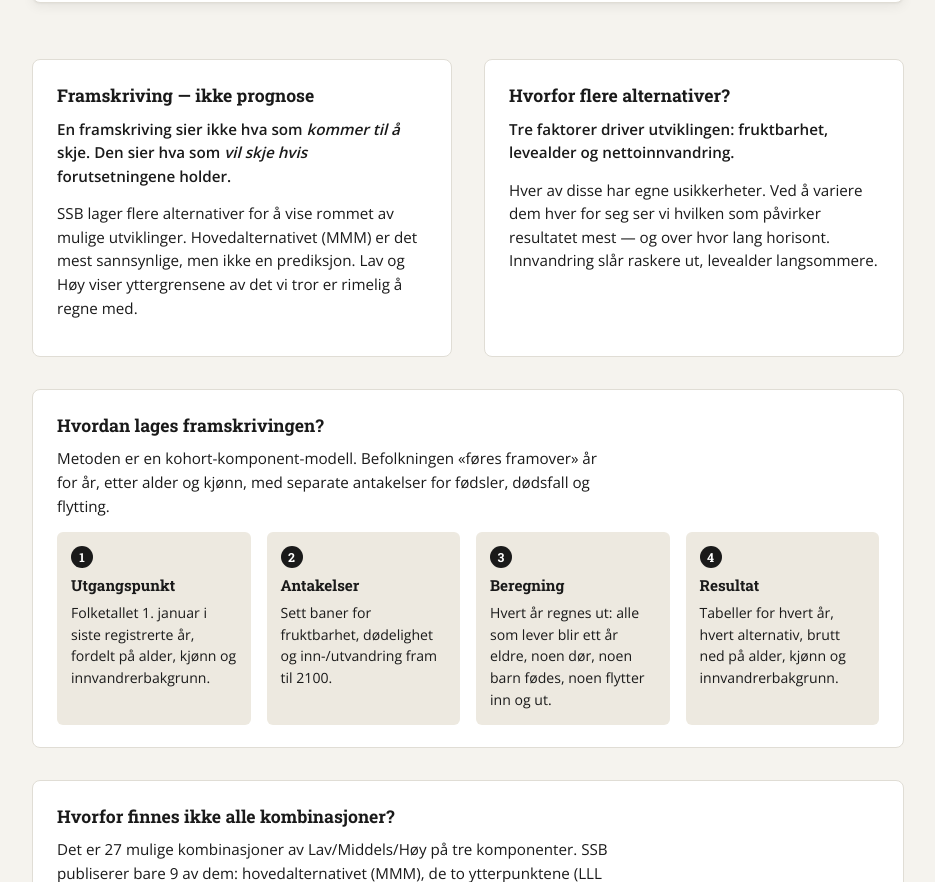
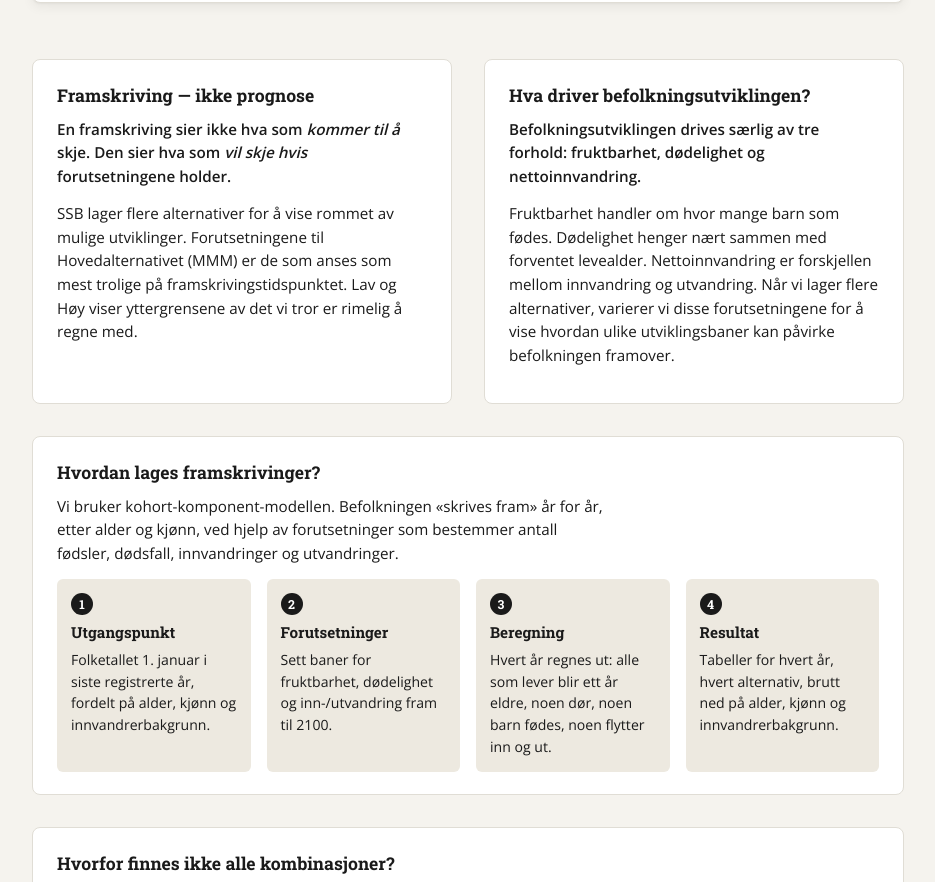
Before and after one commit to thomasbjornskau/dataviz-resources, a plain HTML site: page folkfram/folkfram-index.html in a window 1280 px wide. Shown: the part 1320-2202 px from the top of the page, without its empty margins (172-1107 px from the left). Drawn offline with nearby package versions, Linux system fonts and the light colour scheme.

Commit message:
Update folkfram-index.html

```diff
--- a/folkfram/folkfram-index.html
+++ b/folkfram/folkfram-index.html
@@ -468,18 +468,20 @@ footer.source .ssb-mark {
   <div class="block">
     <h3>Framskriving — ikke prognose</h3>
     <p class="lede">En framskriving sier ikke hva som <em>kommer til å</em> skje. Den sier hva som <em>vil skje hvis</em> forutsetningene holder.</p>
-    <p>SSB lager flere alternativer for å vise rommet av mulige utviklinger. Hovedalternativet (MMM) er det mest sannsynlige, men ikke en prediksjon. Lav og Høy viser yttergrensene av det vi tror er rimelig å regne med.</p>
+    <p>SSB lager flere alternativer for å vise rommet av mulige utviklinger. Forutsetningene til Hovedalternativet (MMM) er de som anses som mest trolige på framskrivingstidspunktet. Lav og Høy viser yttergrensene av det vi tror er rimelig å regne med.</p>
   </div>
 
   <div class="block">
-    <h3>Hvorfor flere alternativer?</h3>
-    <p class="lede">Tre faktorer driver utviklingen: fruktbarhet, levealder og nettoinnvandring.</p>
-    <p>Hver av disse har egne usikkerheter. Ved å variere dem hver for seg ser vi hvilken som påvirker resultatet mest — og over hvor lang horisont. Innvandring slår raskere ut, levealder langsommere.</p>
+    <h3>Hva driver befolkningsutviklingen?</h3>
+    <p class="lede">Befolkningsutviklingen drives særlig av tre forhold: fruktbarhet, dødelighet og nettoinnvandring.</p>
+    <p>Fruktbarhet handler om hvor mange barn som fødes. Dødelighet henger nært sammen med forventet levealder. Nettoinnvandring er forskjellen mellom innvandring og utvandring.
+
+Når vi lager flere alternativer, varierer vi disse forutsetningene for å vise hvordan ulike utviklingsbaner kan påvirke befolkningen framover.</p>
   </div>
 
   <div class="block span-2">
-    <h3>Hvordan lages framskrivingen?</h3>
-    <p>Metoden er en kohort-komponent-modell. Befolkningen «føres framover» år for år, etter alder og kjønn, med separate antakelser for fødsler, dødsfall og flytting.</p>
+    <h3>Hvordan lages framskrivinger?</h3>
+    <p>Vi bruker kohort-komponent-modellen. Befolkningen «skrives fram» år for år, etter alder og kjønn, ved hjelp av forutsetninger som bestemmer antall fødsler, dødsfall, innvandringer og utvandringer.</p>
     <div class="steps">
       <div class="step">
         <div class="step-num">1</div>
@@ -488,7 +490,7 @@ footer.source .ssb-mark {
       </div>
       <div class="step">
         <div class="step-num">2</div>
-        <div class="step-title">Antakelser</div>
+        <div class="step-title">Forutsetninger</div>
         Sett baner for fruktbarhet, dødelighet og inn-/utvandring fram til 2100.
       </div>
       <div class="step">
```
